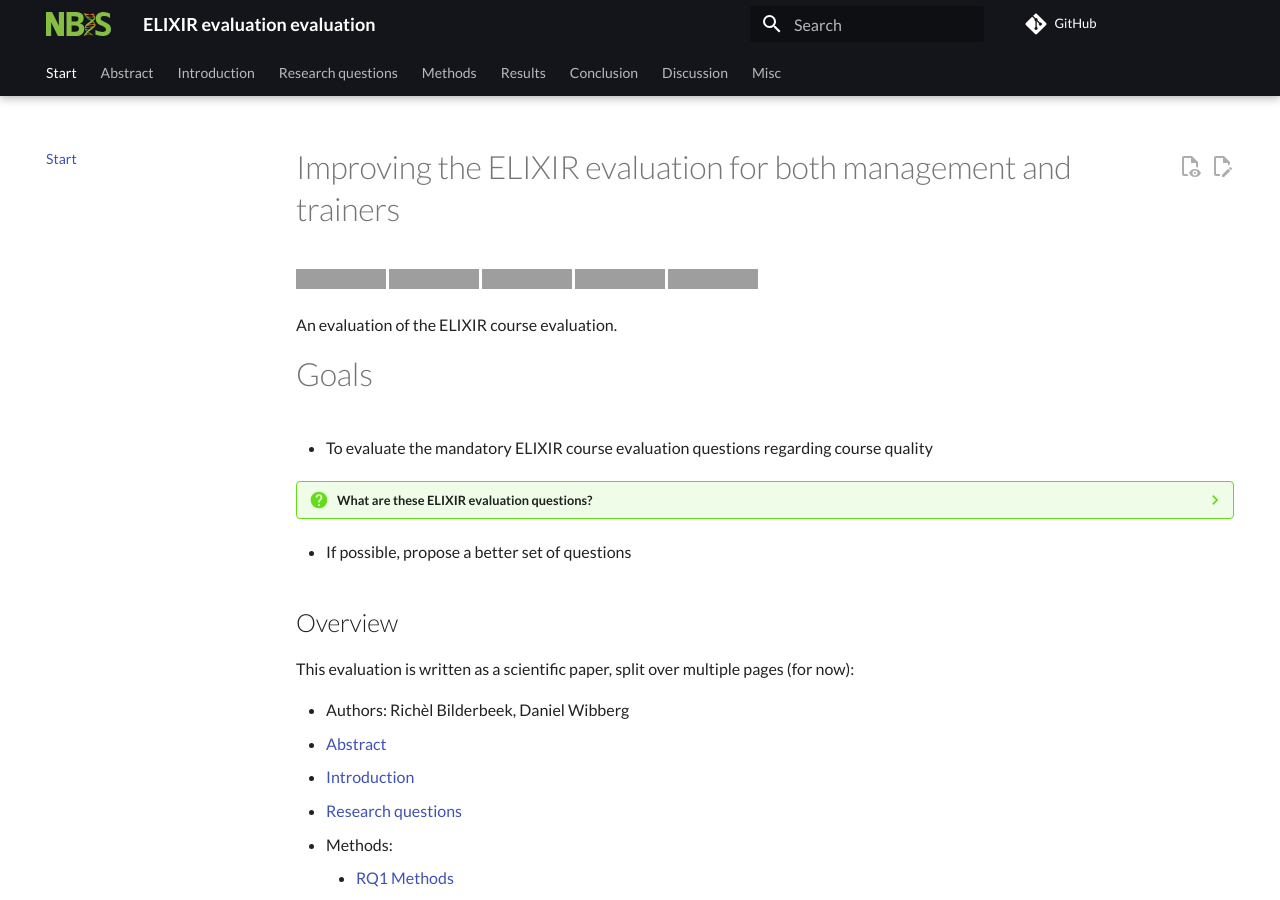
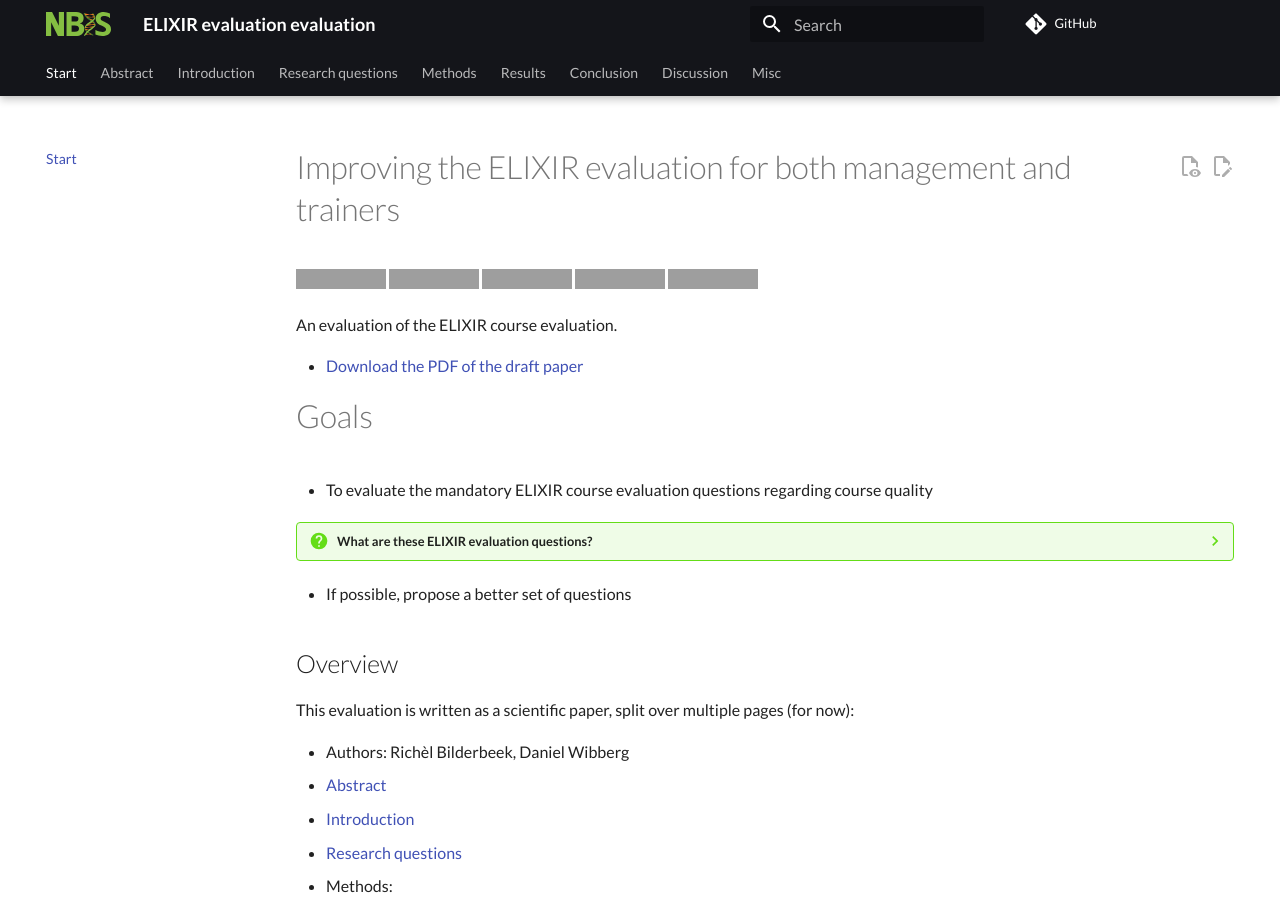
Before and after one commit to NBISweden/elixir_evaluation_evaluation, an MkDocs documentation site: the page built from docs/index.md, in a window 1280 px wide and 900 px high, cut to the strip 0-900 px from the top of the window. Built offline with MkDocs 1.6.1 and Material for MkDocs 9.7.7, drawn with Linux system fonts in a browser that asks for light colours; comment, search, counter and statistics services are not loaded; grey boxes are pictures that could not be loaded.

Commit message:
Create PDF of (draft) paper, fix #6

```diff
--- a/docs/index.md
+++ b/docs/index.md
@@ -11,6 +11,8 @@
 <!-- markdownlint-enable MD013 -->
 
 An evaluation of the ELIXIR course evaluation.
+
+- [Download the PDF of the draft paper](paper.pdf)
 
 # Goals
 
```
Also changed, not shown: 1 other file.
